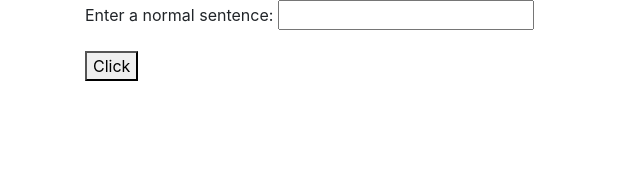
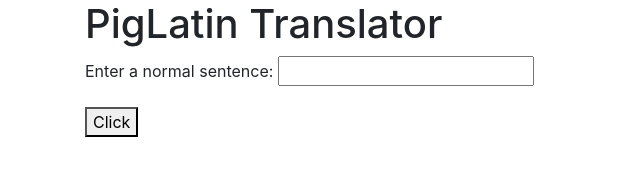
Before and after one commit to kuangwei8/wednesday-week3, a plain HTML site: page project1/index.html in a window 1280 px wide. Shown: the whole page, without its empty margins (0-640 px from the left). Drawn offline with Linux system fonts and the light colour scheme.

Commit message:
edited html

```diff
--- a/project1/index.html
+++ b/project1/index.html
@@ -6,10 +6,11 @@
     <link href="css/styles.css" rel="stylesheet" type="text/css">
     <script src="js/jquery-3.4.1.js"></script>
     <script src="js/scripts.js"></script>
-    <title>Leap Year</title>
+    <title>PigLatin</title>
   </head>
   <body>
   <div class="container">
+    <h1>PigLatin Translator</h1>
     <form>
       <div class="form-group">
         <label for="normal">Enter a normal sentence:</label>
```
